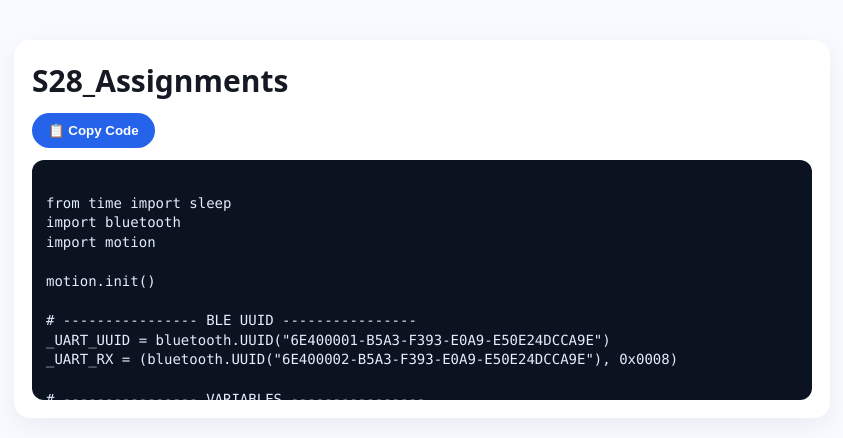
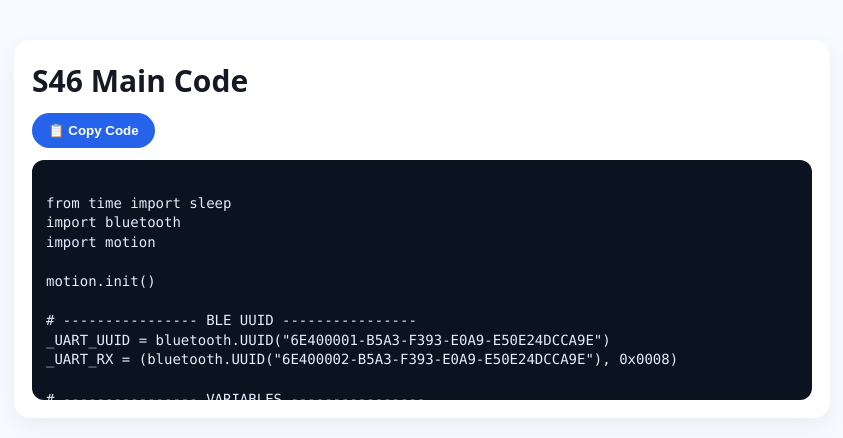
Before and after one commit to MoonpreneurCode/S47-Code-T3, a plain HTML site: page index.html in a window 1280 px wide. Shown: the whole page, without its empty margins (218-1061 px from the left). Drawn offline with Linux system fonts and the light colour scheme.

Commit message:
Update index.html

```diff
--- a/index.html
+++ b/index.html
@@ -3,7 +3,7 @@
 <head>
   <meta charset="utf-8" />
   <meta name="viewport" content="width=device-width, initial-scale=1" />
-  <title>S28_Assignments</title>
+  <title>S46 Main Code</title>
   <meta name="description" content="One-click Copy page for sharing code." />
   <style>
     :root{
@@ -34,7 +34,7 @@
 <body>
   <div class="wrap">
     <div class="card">
-      <h1>S28_Assignments</h1>
+      <h1>S46 Main Code</h1>
 
       <div class="tools">
         <button id="copyBtn" aria-label="Copy code">📋 Copy Code</button>
```
